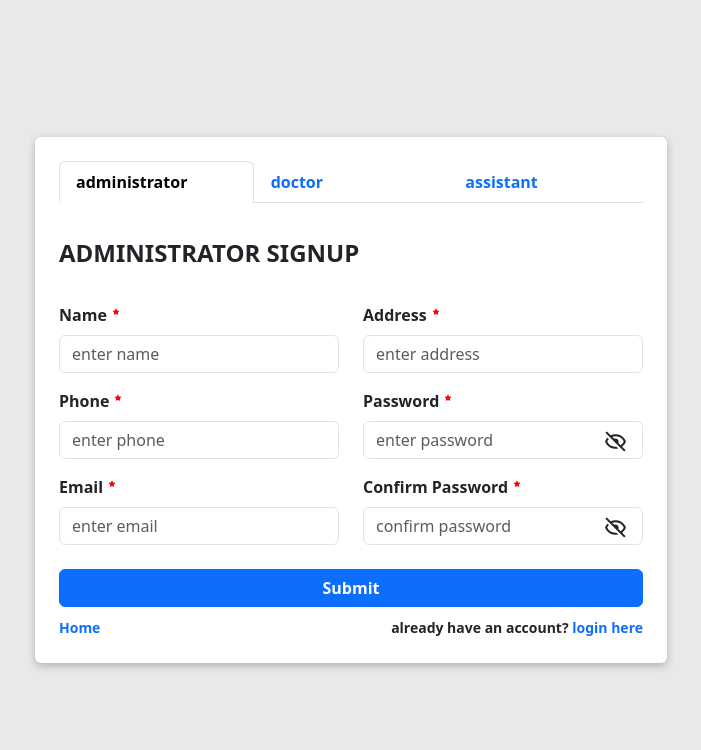
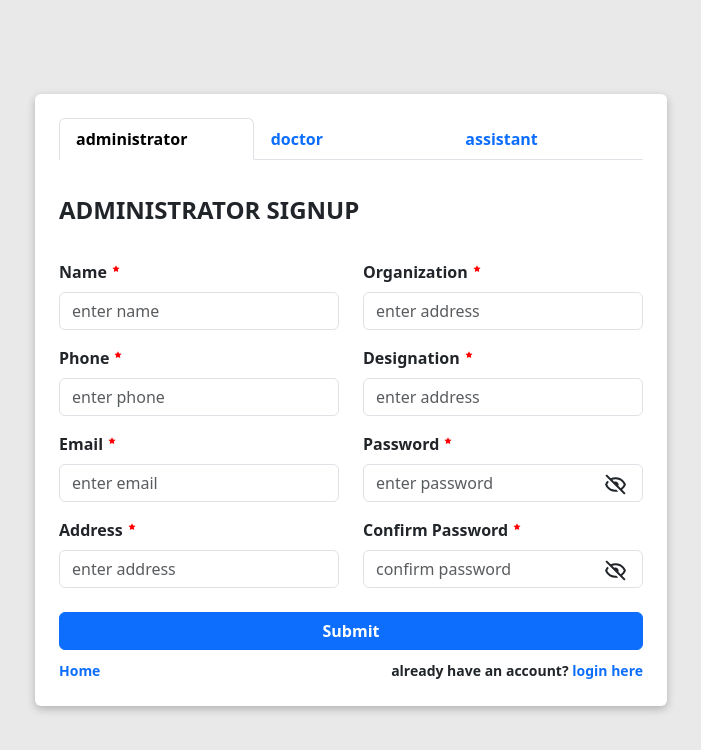
Before and after one commit to kbutsho/hospital-management-frontend, a Next.js app: page /signup/administrator in a window 1280 px wide. Shown: the top 750 px of the page, without its empty margins (289-990 px from the left). Built offline with nearby package versions, Linux system fonts and the light colour scheme.

Commit message:
administrator signup form modified

```diff
--- a/src/pages/signup/administrator.js
+++ b/src/pages/signup/administrator.js
@@ -78,11 +78,35 @@ const AdministratorSignup = () => {
                                         className='form-control'
                                     />
                                 </div>
+                                <div className="form-group mb-3">
+                                    <label className='mb-2'>
+                                        <span className='fw-bold'>Address</span>
+                                        <AiFillStar className='required' />
+                                    </label>
+                                    <input
+                                        type="text"
+                                        name="address"
+                                        placeholder='enter address'
+                                        className='form-control'
+                                    />
+                                </div>
                             </div>
                             <div className="col-md-6">
                                 <div className="form-group mb-3">
                                     <label className='mb-2'>
-                                        <span className='fw-bold'>Address</span>
+                                        <span className='fw-bold'>Organization</span>
+                                        <AiFillStar className='required' />
+                                    </label>
+                                    <input
+                                        type="text"
+                                        name="address"
+                                        placeholder='enter address'
+                                        className='form-control'
+                                    />
+                                </div>
+                                <div className="form-group mb-3">
+                                    <label className='mb-2'>
+                                        <span className='fw-bold'>Designation</span>
                                         <AiFillStar className='required' />
                                     </label>
                                     <input
```
